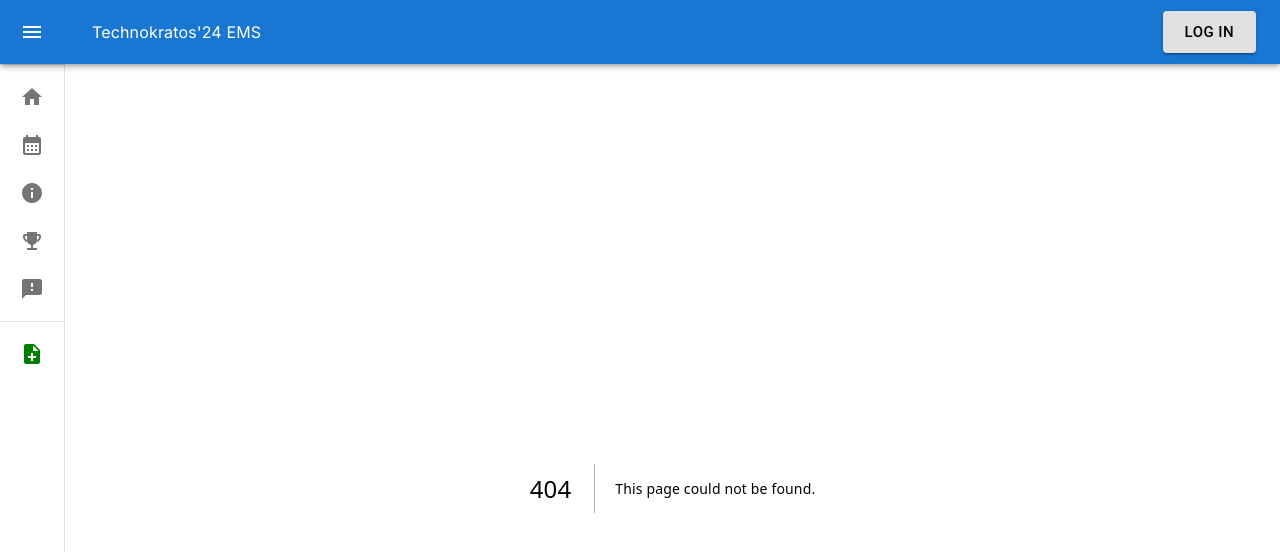
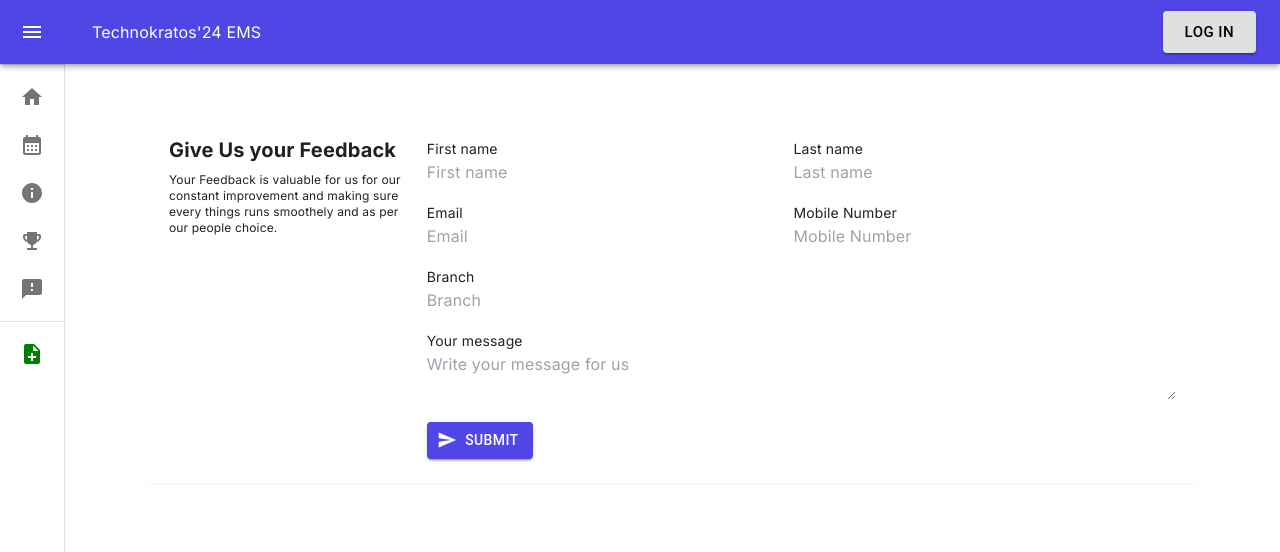
Before and after one commit to alokVerma749/technokratos-ems, a Next.js app: page /feedback in a window 1280 px wide. Before the commit this address had no page. Shown: the top 552 px of the page. Built offline with nearby package versions, Linux system fonts and the light colour scheme.

Commit message:
create feedback form

```diff
--- a/src/app/event/create/page.js
+++ b/src/app/event/create/page.js
@@ -54,7 +54,7 @@ const CreateEvent = () => {
 
   return (
     <>
-      <div className="flex h-screen w-full mt-10 bg-white">
+      <div className="flex w-full bg-white">
       <Image
         height={4000}
         width={4000}
--- /dev/null
+++ b/src/app/feedback/page.js
@@ -0,0 +1,49 @@
+import React from 'react'
+import { Button } from '@mui/material'
+import SendIcon from '@mui/icons-material/Send';
+const Feedback = () => {
+  return (
+    <>
+        <section className="p-6 dark:bg-gray-100 dark:text-gray-900">
+	<form noValidate="" action="" className="container flex flex-col mx-auto space-y-12">
+		<fieldset className="grid grid-cols-4 gap-6 p-6 rounded-md shadow-sm dark:bg-gray-50">
+			<div className="space-y-2 col-span-full lg:col-span-1">
+				<p className="text-xl font-bold">Give Us your Feedback</p>
+				<p className="text-xs">Your Feedback is valuable for us for our constant improvement and making sure every things runs smoothely and as per our people choice.</p>
+			</div>
+			<div className="grid grid-cols-6 gap-4 col-span-full lg:col-span-3">
+				<div className="col-span-full sm:col-span-3">
+					<label htmlFor="firstname" className="text-sm">First name</label>
+					<input id="firstname" type="text" placeholder="First name" className="w-full rounded-md focus:ring focus:ring-opacity-75 dark:text-gray-50 focus:dark:ring-violet-600 dark:border-gray-300" />
+				</div>
+				<div className="col-span-full sm:col-span-3">
+					<label htmlFor="lastname" className="text-sm">Last name</label>
+					<input id="lastname" type="text" placeholder="Last name" className="w-full rounded-md focus:ring focus:ring-opacity-75 dark:text-gray-50 focus:dark:ring-violet-600 dark:border-gray-300" />
+				</div>
+				<div className="col-span-full sm:col-span-3">
+					<label htmlFor="email" className="text-sm">Email</label>
+					<input id="email" type="email" placeholder="Email" className="w-full rounded-md focus:ring focus:ring-opacity-75 dark:text-gray-50 focus:dark:ring-violet-600 dark:border-gray-300" />
+				</div>
+				<div className="col-span-full sm:col-span-3">
+					<label htmlFor="Mobile Number" className="text-sm">Mobile Number</label>
+					<input id="Mobile Number" type="Mobile Number" placeholder="Mobile Number" className="w-full rounded-md focus:ring focus:ring-opacity-75 dark:text-gray-50 focus:dark:ring-violet-600 dark:border-gray-300" />
+				</div>
+				<div className="col-span-3">
+					<label htmlFor="branch" className="text-sm">Branch</label>
+					<input id="branch" type="text" placeholder="Branch" className="w-full rounded-md focus:ring focus:ring-opacity-75 dark:text-gray-50 focus:dark:ring-violet-600 dark:border-gray-300" />
+				</div>
+				<div className="col-span-8">
+					<label htmlFor="message" className="text-sm">Your message</label>
+					<textarea id="message" type="text" placeholder="Write your message for us" className="w-full rounded-md focus:ring focus:ring-opacity-75 dark:text-gray-50 focus:dark:ring-violet-600 dark:border-gray-300" />
+				</div>
+				<Button variant="contained" style={{background:'#4f46e5'}} startIcon={<SendIcon/>} >Submit</Button>
+			</div>
+		</fieldset>
+
+	</form>
+</section>
+    </>
+  )
+}
+
+export default Feedback
--- a/src/app/login/page.js
+++ b/src/app/login/page.js
@@ -47,7 +47,7 @@ const Login = () => {
 
   return (
     <>
-      <div className="flex h-screen w-full bg-white">
+      <div className="flex w-full bg-white">
         <Image
           height={4000}
           width={4000}
--- a/src/app/signup/page.js
+++ b/src/app/signup/page.js
@@ -54,7 +54,7 @@ const Signup = () => {
 
   return (
     <>
-      <div className="flex h-screen w-full bg-white">
+      <div className="flex w-full bg-white">
         <Image
           height={4000}
           width={4000}
--- a/src/components/Sidebar/index.js
+++ b/src/components/Sidebar/index.js
@@ -114,10 +114,10 @@ export default function MiniDrawer({ children }) {
     { icon: <FeedbackIcon />, target: '/feedback' }
   ];
   return (
-    <Box sx={{ display: 'flex' }}>
+    <Box sx={{ display: 'flex'}}>
       <CssBaseline />
       <AppBar position="fixed" open={open}>
-        <Toolbar>
+        <Toolbar sx={{background:'#4f46e5'}}>
           <IconButton
             color="inherit"
             aria-label="open drawer"
```
